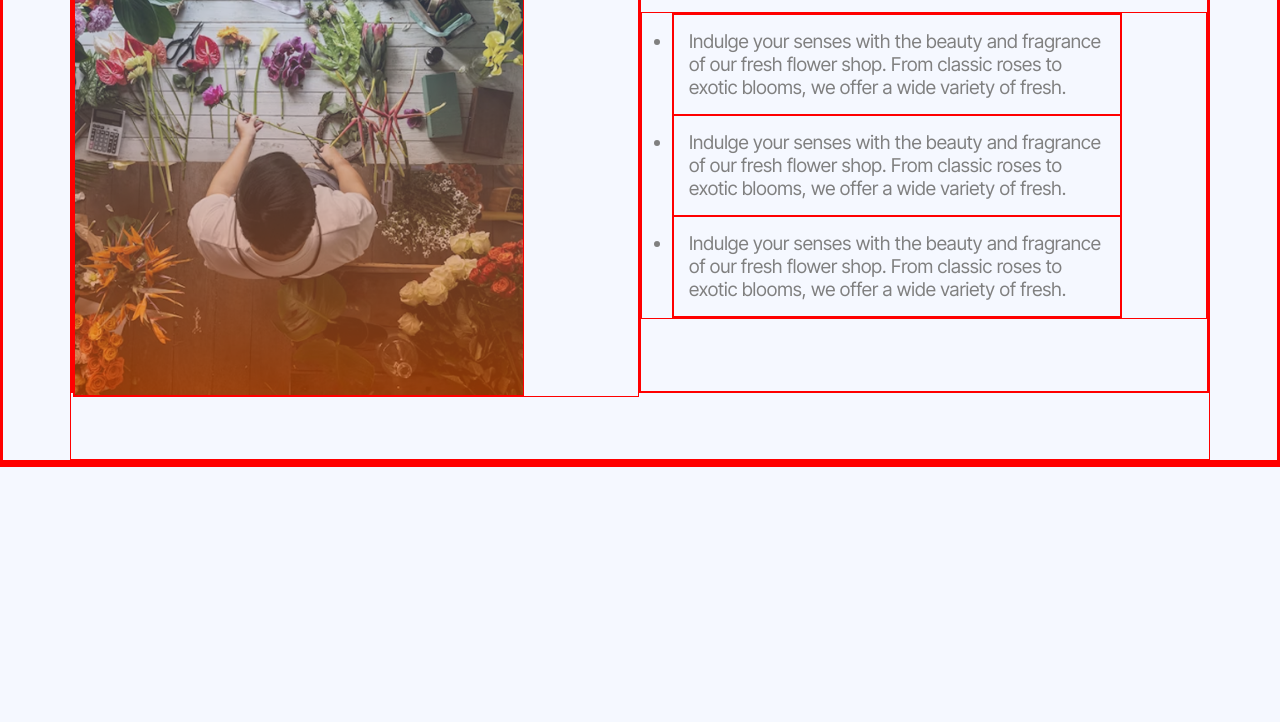
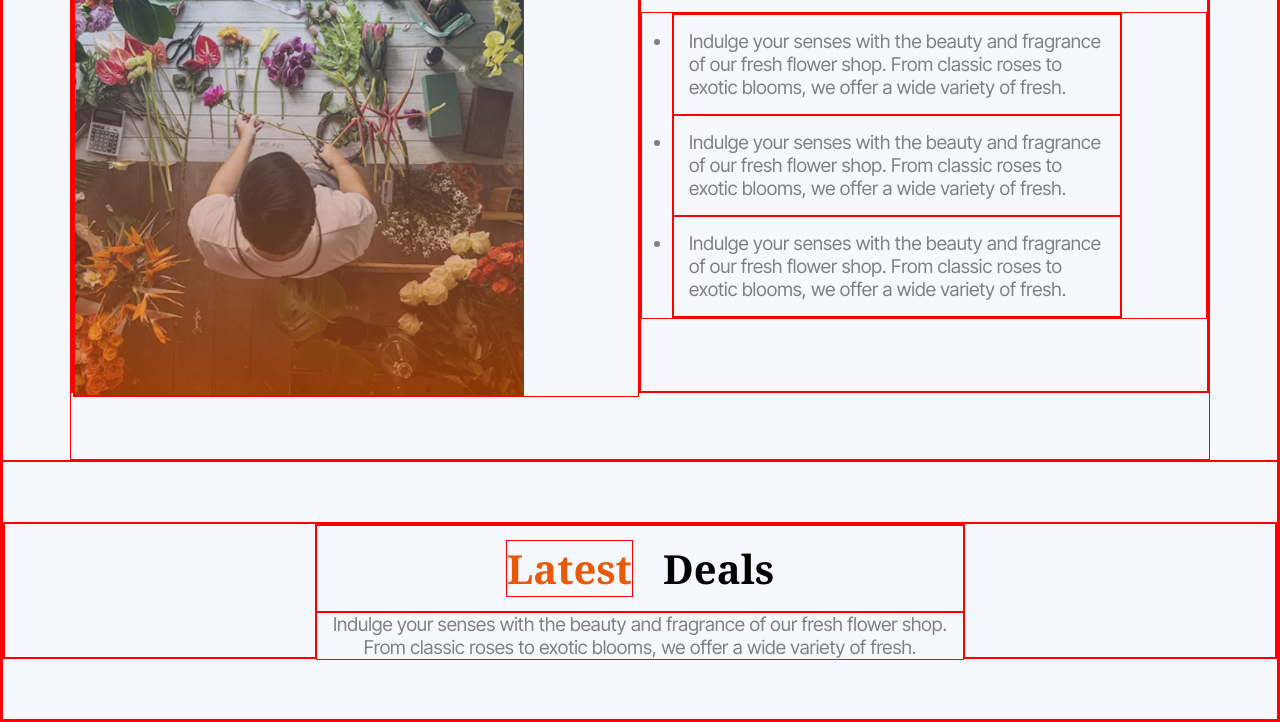
Before and after one commit to fahim-shareear/b12_a_2_responsive_flowers, a plain HTML site: page index.html in a window 1280 px wide. Shown: the part 1791-2513 px from the top of the page. Before the commit the page ends 2258 px from the top, so only its background shows below. Drawn offline with Linux system fonts and the light colour scheme.

Commit message:
offer section added

```diff
--- a/index.html
+++ b/index.html
@@ -186,12 +186,107 @@
     </div>
    </section>
 
+<!-- deals section -->
+<section class="offer">
+  <div class="offer-main">
 
-   <section class="deals">
-    <div class="deals_main">
+    <div class="offer-top">
+      <div class="title">
+        <h1><span>latest</span> deals</h1>
+        <p class="d_small">
+          Indulge your senses with the beauty and fragrance of our fresh flower shop.
+          From classic roses to exotic blooms, we offer a wide variety of fresh.
+        </p>
+      </div>
+    </div>
 
-    </div>
-   </section>
+</section>
+
+
+
+
+
+
+
+
+
+
+
+
+
+
+
+
+
+
+
+
+
+
+
+
+
+
+
+
+
+
+
+
+
+
+
+
+
+
+
+
+
+
+
+
+
+
+
+
+
+
+
+
+
+
+
+
+
+
+
+
+
+
+
+
+
+
+
+
+
+
+
+
+
+
+
+
+
+
+
+
+
+
+
+
+
+
 <script>
   const links = document.querySelectorAll('.nav_link');
   links.forEach(link => {
--- a/styles.css
+++ b/styles.css
@@ -364,3 +364,42 @@ nav ul li a.active{
     height: auto;
     margin-left: 30px;
 }
+
+
+
+/* SECTION LAYOUT */
+.offer {
+  width: 100%;
+  height: auto;
+  padding: 60px 0;
+}
+
+.offer-top {
+  width: 100%;
+  height: 135px;
+}
+
+.title {
+  width: 650px;
+  height: 100%;
+  text-align: center;
+  margin: 0 auto;
+}
+
+.title h1 {
+  font-family: "Noto Serif", serif;
+  font-size: 40px;
+  text-transform: capitalize;
+  word-spacing: 20px;
+  padding: 15px;
+}
+
+.title h1 span {
+  color: #e95a08;
+}
+
+.title p {
+  font-size: 19px;
+  color: grey;
+  font-weight: 400;
+}
```
